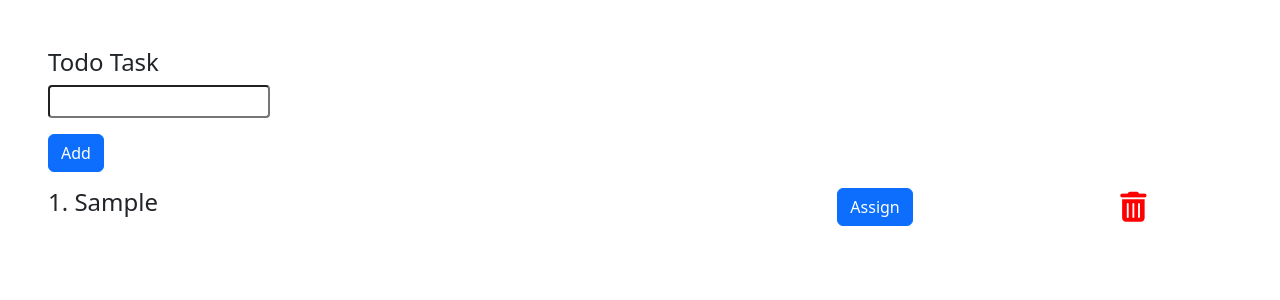
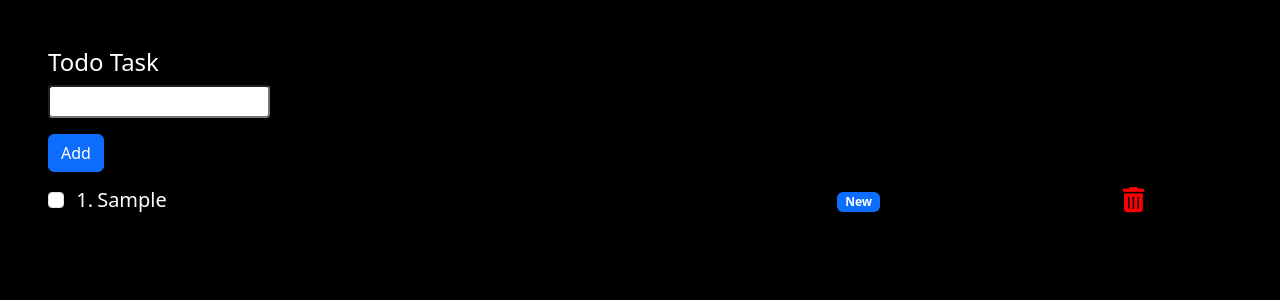
Before and after one commit to rtsdeveloper/react-assignment, a React (Vite) app: page / in a window 1280 px wide. Both pictures are taken after typing "Sample" into the empty fields and a click on the button "Add". Shown: the top 300 px of the page. Built offline with nearby package versions, Linux system fonts and the light colour scheme.

Commit message:
to-do Done

```diff
--- /dev/null
+++ b/src/App.css
@@ -0,0 +1,5 @@
+
+body {
+    color: #ffffff !important;
+    background-color: #000 !important;
+}
--- a/src/App.jsx
+++ b/src/App.jsx
@@ -20,6 +20,7 @@ const App = () => {
 
   const handleDel = (j) => {
     const rcords = record.filter((_, i) => i !== j);
+    console.log(rcords);
     setRecord(rcords);
   };
 
@@ -39,16 +40,19 @@ const App = () => {
       {record.map((task, j) => (
         <div className="d-flex  mb-3 mt-3 " key={j}>
           <div className="col-8"  >
-                        <h4 className={task.value == 'Assign' ? " " : "text-danger text-decoration-line-through"} >
-                            {j + 1}. {task.name}
-                        </h4>
+            <span><input style={{ cursor: "pointer" }} type="checkbox" className="form-check-input me-2" onClick={() => handleToggle(j)} /> <span className="h5">{j + 1}.</span> </span>
+            <span className={task.value == 'Assign' ? "h5" : "text-danger text-decoration-line-through h5"} >
+              {task.name}
+            </span>
           </div>
           <div className="col-4 d-flex">
-                        <div className="col-6" onClick={() => handleToggle(j)}>
-                            <input type="button" className={task.value === "Assign" ? "btn btn-primary" : "btn btn-success"} value={task.value} />
+            <div className="col-6" >
+              <span className={task.value === "Assign" ? "badge bg-primary" : "badge bg-success"}>
+                {task.value === "Assign" ? "New" : "Completed"}
+              </span>
             </div>
-                        <div className="col-6 d-flex justify-content-center align-items-center"     onClick={() => handleDel(j)}>
-                            <i style={{cursor:"pointer",fontSize:"30px",color:"red"}} class="fa-solid fa-trash-can"></i>
+            <div className="col-6 d-flex justify-content-center align-items-center" onClick={() => handleDel(j)}>
+              <i style={{ cursor: "pointer", fontSize: "25px", color: "red" }} className="fa-solid fa-trash-can"></i>
             </div>
           </div>
         </div>
--- a/src/main.jsx
+++ b/src/main.jsx
@@ -1,6 +1,7 @@
 import React from 'react'
 import ReactDOM from 'react-dom/client'
 import App from './App.jsx'
+import './App.css'
 import 'bootstrap/dist/css/bootstrap.min.css';
 
 ReactDOM.createRoot(document.getElementById('root')).render(
```
Lines whose indentation alone changed are shown as unchanged.
